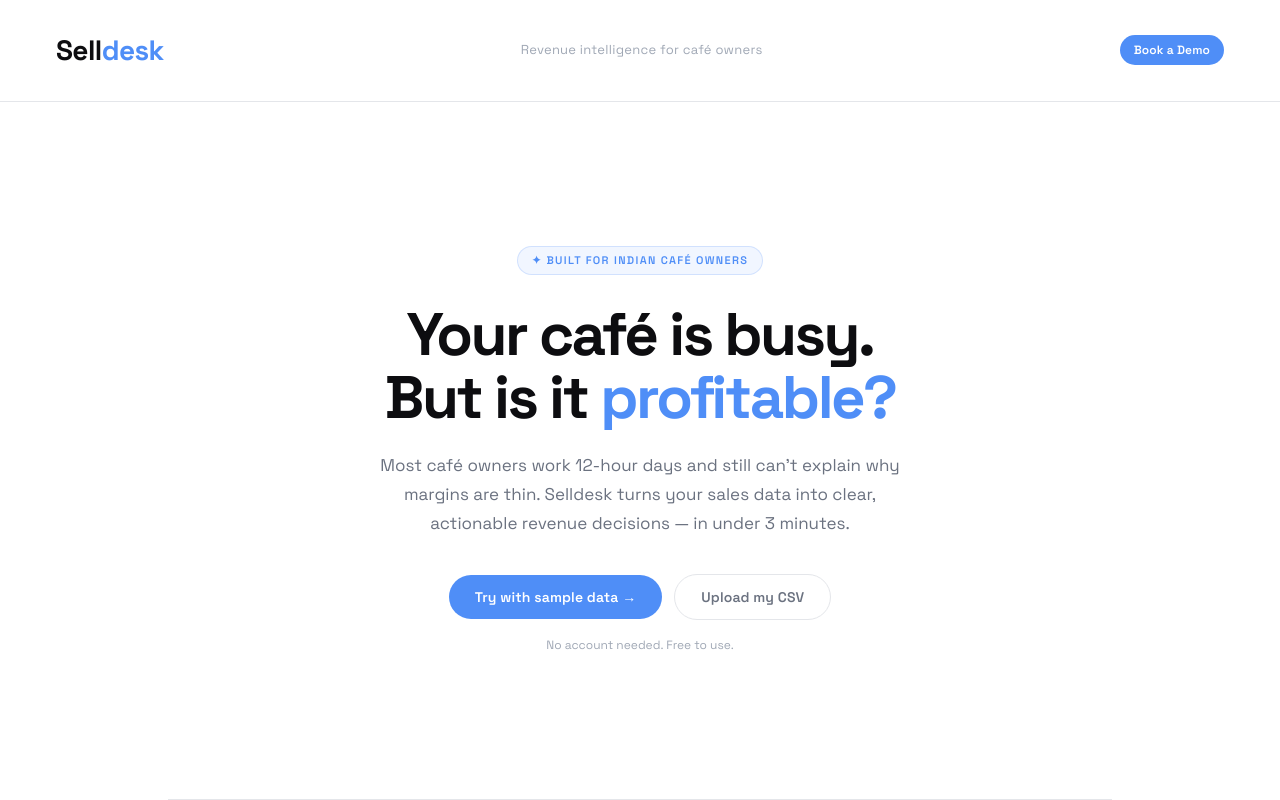
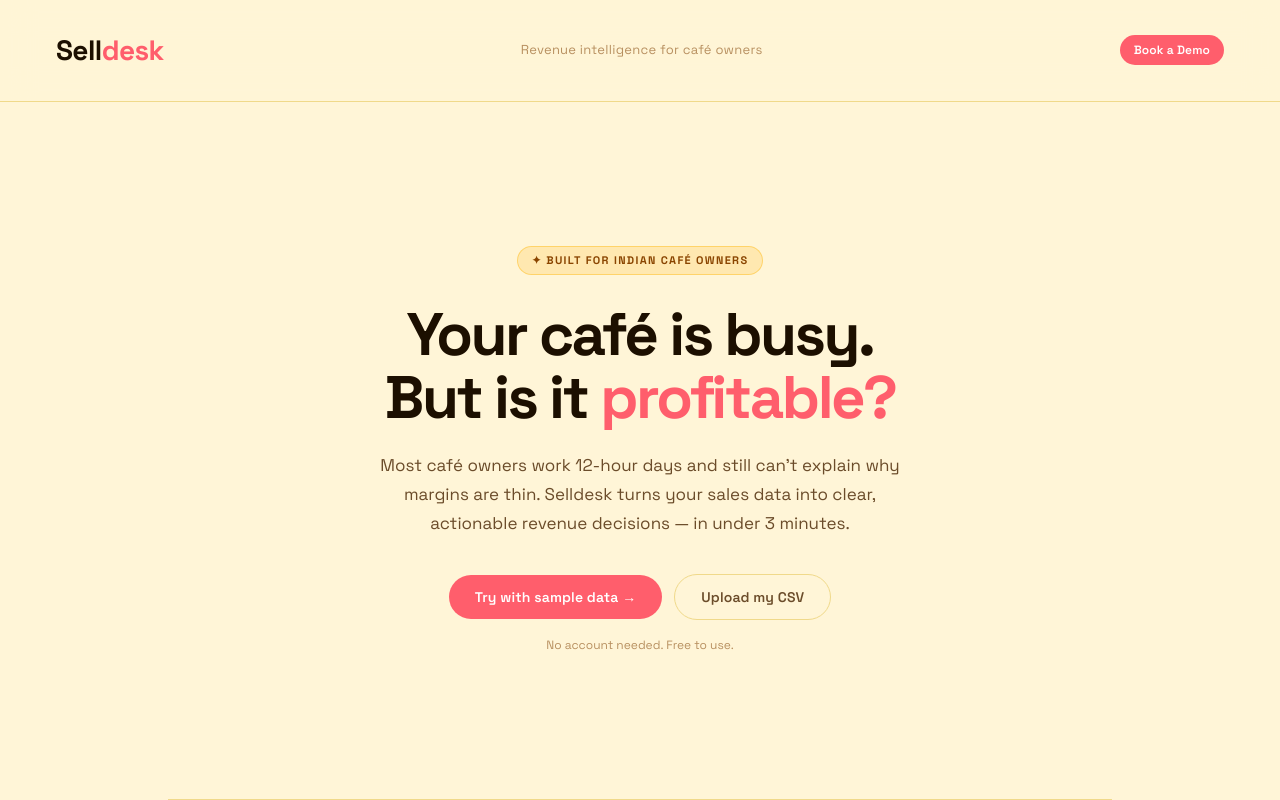
Before and after one commit to Aniruddh-14/selldesk-mvp, a React (Vite) app: page / in a window 1280 px wide. Shown: the top 800 px of the page. Built offline with nearby package versions, Linux system fonts and the light colour scheme; no server answers.

Commit message:
Apply warm colour palette — Raging Beige, Coral Pink, Yellow, Pink Leaf

```diff
--- a/src/App.css
+++ b/src/App.css
@@ -14,7 +14,7 @@
   position: sticky;
   top: 0;
   z-index: 10;
-  background: rgba(255, 255, 255, 0.88);
+  background: rgba(255, 245, 215, 0.88);
   backdrop-filter: blur(16px);
   -webkit-backdrop-filter: blur(16px);
 }
@@ -91,7 +91,7 @@
 }
 
 .modal {
-  background: #fff;
+  background: var(--surface);
   border: 1px solid var(--border);
   border-radius: var(--radius-xl);
   width: 100%;
@@ -294,12 +294,12 @@
   align-items: center;
   gap: 6px;
   font-size: 11px;
-  font-weight: 600;
+  font-weight: 700;
   text-transform: uppercase;
   letter-spacing: 0.12em;
-  color: var(--accent);
-  background: var(--accent-dim);
-  border: 1px solid rgba(79, 142, 247, 0.2);
+  color: #8a4500;
+  background: rgba(254, 179, 0, 0.18);
+  border: 1px solid rgba(254, 179, 0, 0.4);
   padding: 5px 14px;
   border-radius: 100px;
   margin-bottom: 28px;
@@ -401,7 +401,7 @@
   font-size: 44px;
   font-weight: 700;
   letter-spacing: -2px;
-  color: var(--accent);
+  color: var(--coral, #ff5e6c);
   line-height: 1;
   margin-bottom: 10px;
 }
@@ -442,9 +442,9 @@
   font-size: 11px;
   font-weight: 700;
   letter-spacing: 0.1em;
-  color: var(--accent);
-  background: var(--accent-dim);
-  border: 1px solid rgba(79,142,247,0.2);
+  color: #7a5000;
+  background: rgba(254,179,0,0.18);
+  border: 1px solid rgba(254,179,0,0.4);
   display: inline-flex;
   padding: 3px 9px;
   border-radius: 100px;
@@ -615,9 +615,9 @@
   letter-spacing: 0.02em;
   white-space: nowrap;
 }
-.margin--danger  { background: var(--danger-bg);  color: var(--danger);  border: 1px solid rgba(255,90,90,0.2); }
-.margin--warning { background: var(--warning-bg); color: var(--warning); border: 1px solid rgba(245,166,35,0.2); }
-.margin--success { background: var(--success-bg); color: var(--success); border: 1px solid rgba(61,214,140,0.2); }
+.margin--danger  { background: var(--danger-bg);  color: var(--danger);  border: 1px solid rgba(255,94,108,0.25); }
+.margin--warning { background: var(--warning-bg); color: #8a5e00;        border: 1px solid rgba(254,179,0,0.35); }
+.margin--success { background: var(--success-bg); color: var(--success); border: 1px solid rgba(45,190,122,0.25); }
 .margin--empty   { color: var(--text-muted); }
 
 .btn-delete {
@@ -692,9 +692,9 @@
 }
 .pill:hover { border-color: var(--border-hi); color: var(--text); }
 .pill--active {
-  background: var(--accent-dim);
-  border-color: rgba(79,142,247,0.35);
-  color: var(--accent);
+  background: rgba(255, 94, 108, 0.1);
+  border-color: rgba(255, 94, 108, 0.4);
+  color: var(--coral, #ff5e6c);
   font-weight: 600;
 }
 
@@ -781,7 +781,7 @@
 }
 
 .chart-tooltip {
-  background: #FFFFFF;
+  background: var(--surface);
   border: 1px solid var(--border);
   border-radius: var(--radius);
   padding: 10px 14px;
@@ -876,13 +876,13 @@
 
 .section-title-badge {
   font-size: 9px;
-  background: var(--accent-dim);
-  color: var(--accent);
+  background: rgba(255, 170, 171, 0.25);
+  color: #b03040;
   padding: 2px 8px;
   border-radius: 100px;
   font-weight: 700;
   letter-spacing: 0.06em;
-  border: 1px solid rgba(79,142,247,0.2);
+  border: 1px solid rgba(255, 170, 171, 0.5);
 }
 
 /* ─── Flags ───────────────────────────────────────────────── */
@@ -957,11 +957,11 @@
   font-weight: 700;
   text-transform: uppercase;
   letter-spacing: 0.1em;
-  background: var(--surface-2);
-  color: var(--text-sub);
+  background: rgba(255, 170, 171, 0.2);
+  color: #a03040;
   padding: 3px 9px;
   border-radius: 100px;
-  border: 1px solid var(--border);
+  border: 1px solid rgba(255,170,171,0.4);
 }
 
 .rec-impact {
--- a/src/components/ResultsDashboard.jsx
+++ b/src/components/ResultsDashboard.jsx
@@ -23,9 +23,9 @@
 }
 
 function marginColor(pct) {
-  if (pct < 25) return '#EF4444'
-  if (pct < 45) return '#F59E0B'
-  return '#10B981'
+  if (pct < 25) return '#ff5e6c'
+  if (pct < 45) return '#feb300'
+  return '#2dbe7a'
 }
 
 // Custom tooltip for the revenue chart
@@ -200,8 +200,8 @@
           <div className="chart-card-header">
             <span className="chart-card-title">Revenue vs Profit by item</span>
             <div className="chart-legend">
-              <span className="legend-dot" style={{ background: '#4F8EF7' }} />Revenue
-              <span className="legend-dot" style={{ background: '#10B981' }} />Profit
+              <span className="legend-dot" style={{ background: '#ff5e6c' }} />Revenue
+              <span className="legend-dot" style={{ background: '#feb300' }} />Profit
             </div>
           </div>
           <ResponsiveContainer width="100%" height={220}>
@@ -218,8 +218,8 @@
                 width={52}
               />
               <Tooltip content={<RevenueTooltip />} cursor={{ fill: 'rgba(0,0,0,0.03)' }} />
-              <Bar dataKey="revenue" fill="#4F8EF7" radius={[4,4,0,0]} />
-              <Bar dataKey="profit"  fill="#10B981" radius={[4,4,0,0]} />
+              <Bar dataKey="revenue" fill="#ff5e6c" radius={[4,4,0,0]} />
+              <Bar dataKey="profit"  fill="#feb300" radius={[4,4,0,0]} />
             </BarChart>
           </ResponsiveContainer>
         </motion.div>
@@ -228,9 +228,9 @@
           <div className="chart-card-header">
             <span className="chart-card-title">Margin % by item</span>
             <div className="chart-legend">
-              <span className="legend-dot" style={{ background: '#10B981' }} />≥45%
-              <span className="legend-dot" style={{ background: '#F59E0B' }} />25–45%
-              <span className="legend-dot" style={{ background: '#EF4444' }} />&lt;25%
+              <span className="legend-dot" style={{ background: '#2dbe7a' }} />≥45%
+              <span className="legend-dot" style={{ background: '#feb300' }} />25–45%
+              <span className="legend-dot" style={{ background: '#ff5e6c' }} />&lt;25%
             </div>
           </div>
           <ResponsiveContainer width="100%" height={220}>
--- a/src/index.css
+++ b/src/index.css
@@ -7,37 +7,50 @@
 }
 
 :root {
-  --bg:          #FFFFFF;
-  --surface:     #F7F8FA;
-  --surface-2:   #EFF1F5;
-  --border:      #E4E6EA;
-  --border-hi:   #CBD0D8;
-  --accent:      #4F8EF7;
-  --accent-dim:  rgba(79, 142, 247, 0.08);
-  --accent-glow: rgba(79, 142, 247, 0.18);
-  --text:        #0D0D10;
-  --text-muted:  #A0A8B5;
-  --text-sub:    #6B7280;
+  /* Palette */
+  --beige:        #fff5d7;
+  --coral:        #ff5e6c;
+  --yellow:       #feb300;
+  --pink-leaf:    #ffaaab;
 
-  --danger:      #EF4444;
-  --danger-bg:   rgba(239, 68, 68, 0.07);
-  --warning:     #F59E0B;
-  --warning-bg:  rgba(245, 158, 11, 0.07);
-  --success:     #10B981;
-  --success-bg:  rgba(16, 185, 129, 0.07);
+  /* Surfaces */
+  --bg:           #fff5d7;
+  --surface:      #fffaeb;
+  --surface-2:    #ffefc0;
 
-  --shadow-sm:   0 1px 3px rgba(0,0,0,0.06), 0 1px 2px rgba(0,0,0,0.04);
-  --shadow-md:   0 4px 16px rgba(0,0,0,0.07), 0 1px 4px rgba(0,0,0,0.04);
-  --shadow-lg:   0 12px 40px rgba(0,0,0,0.09), 0 2px 8px rgba(0,0,0,0.04);
+  /* Borders */
+  --border:       #f0d98a;
+  --border-hi:    #e8c960;
 
-  --radius:      10px;
-  --radius-lg:   16px;
-  --radius-xl:   24px;
+  /* Accent = Coral Pink */
+  --accent:       #ff5e6c;
+  --accent-dim:   rgba(255, 94, 108, 0.1);
+  --accent-glow:  rgba(255, 94, 108, 0.25);
+
+  /* Text — warm dark brown on beige */
+  --text:         #1c0f00;
+  --text-sub:     #6b4c2a;
+  --text-muted:   #b89060;
+
+  /* Semantic */
+  --danger:       #ff5e6c;
+  --danger-bg:    rgba(255, 94, 108, 0.1);
+  --warning:      #feb300;
+  --warning-bg:   rgba(254, 179, 0, 0.12);
+  --success:      #2dbe7a;
+  --success-bg:   rgba(45, 190, 122, 0.1);
+
+  /* Shadows */
+  --shadow-sm:    0 1px 3px rgba(100,60,0,0.08), 0 1px 2px rgba(100,60,0,0.05);
+  --shadow-md:    0 4px 16px rgba(100,60,0,0.1),  0 1px 4px rgba(100,60,0,0.06);
+  --shadow-lg:    0 12px 40px rgba(100,60,0,0.12), 0 2px 8px rgba(100,60,0,0.06);
+
+  --radius:       10px;
+  --radius-lg:    16px;
+  --radius-xl:    24px;
 }
 
-html, body, #root {
-  height: 100%;
-}
+html, body, #root { height: 100%; }
 
 body {
   background: var(--bg);
@@ -48,14 +61,5 @@
   -webkit-font-smoothing: antialiased;
 }
 
-button {
-  font-family: inherit;
-  cursor: pointer;
-  border: none;
-  outline: none;
-}
-
-input {
-  font-family: inherit;
-  outline: none;
-}
+button { font-family: inherit; cursor: pointer; border: none; outline: none; }
+input  { font-family: inherit; outline: none; }
```
